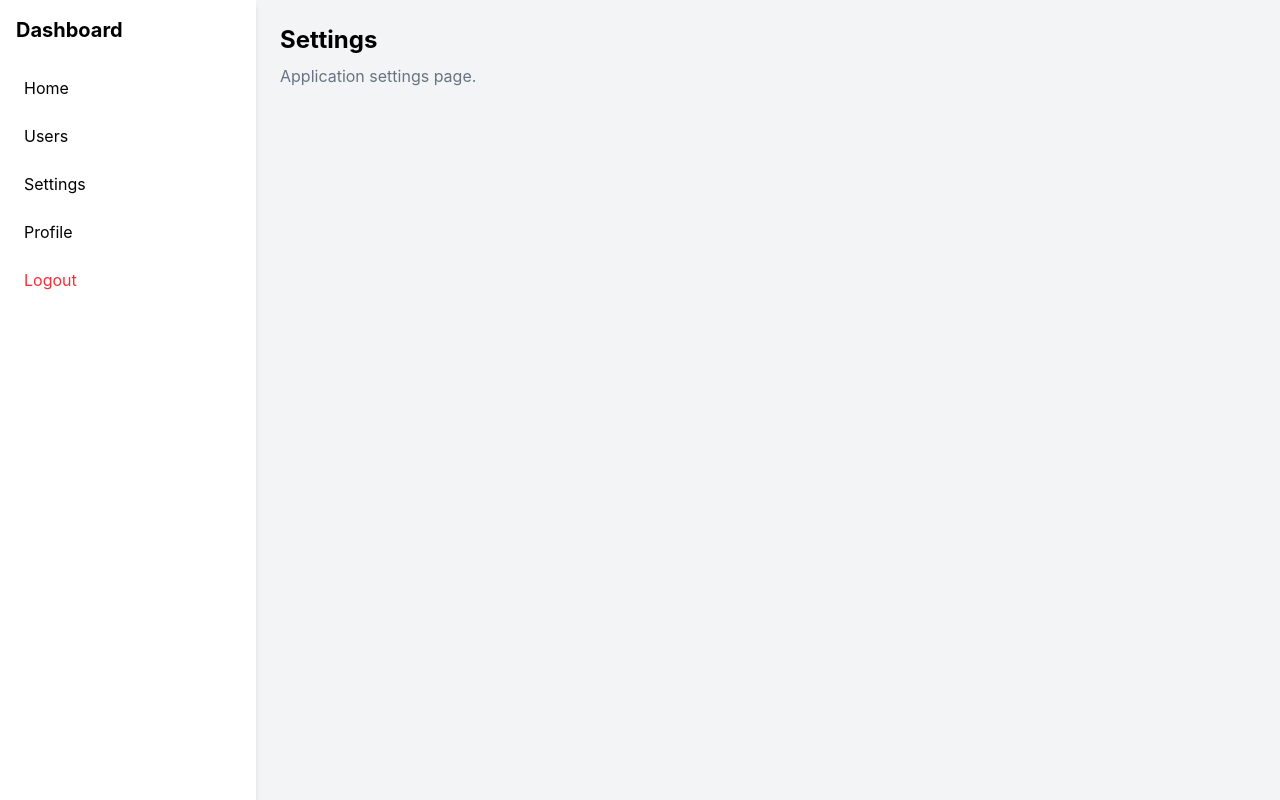
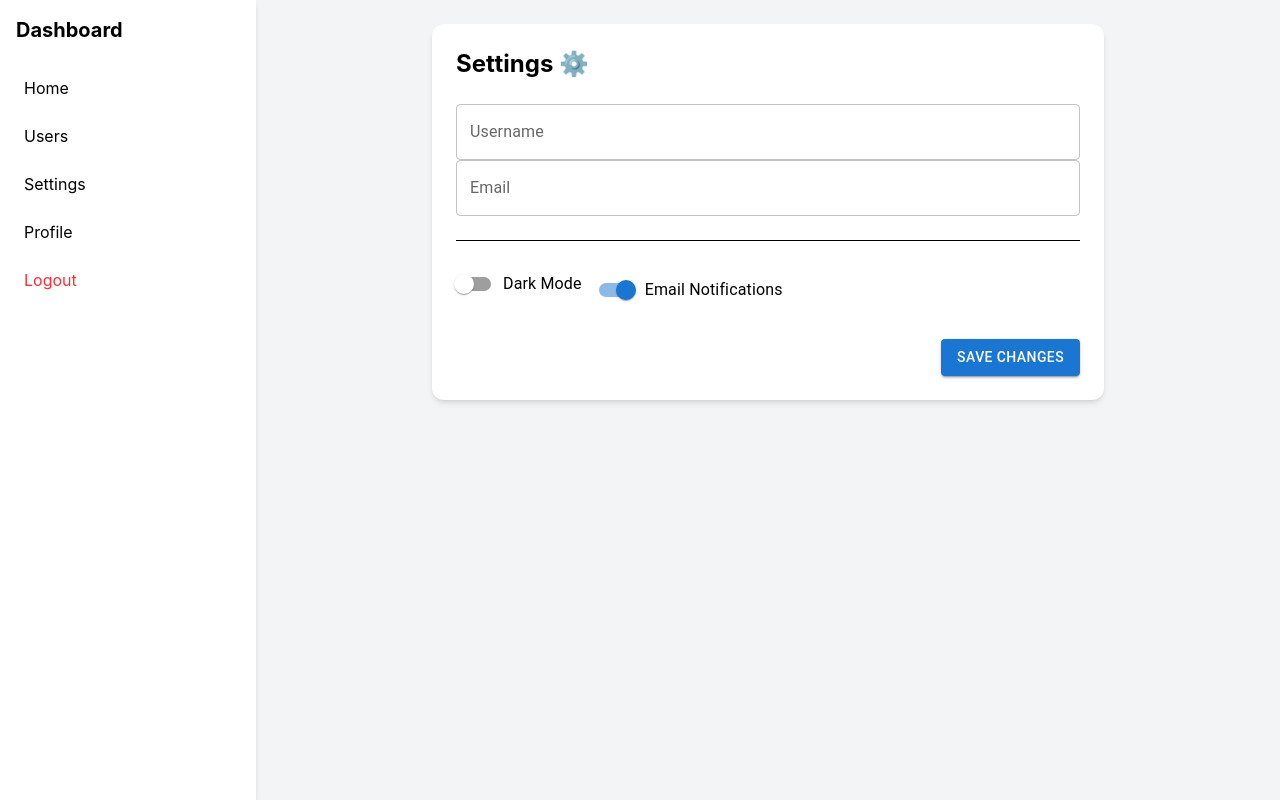
Before and after one commit to mohamadjamal2005/web1midterm, a React (Vite) app: page /dashboard/settings in a window 1280 px wide. Built offline with nearby package versions, Linux system fonts and the light colour scheme.

Commit message:
file updated

```diff
--- a/src/pages/Settings.tsx
+++ b/src/pages/Settings.tsx
@@ -1,10 +1,70 @@
+import { useState } from "react";
+import { TextField, Switch, FormControlLabel, Button } from "@mui/material";
+
 const Settings = () => {
+  const [darkMode, setDarkMode] = useState(false);
+  const [emailNotif, setEmailNotif] = useState(true);
+
   return (
-    <div>
-      <h1 className="text-2xl font-bold">Settings</h1>
-      <p className="text-gray-500 mt-2">
-        Application settings page.
-      </p>
+    <div className="max-w-2xl mx-auto bg-white p-6 rounded-xl shadow-md">
+
+      {/* Title */}
+      <h1 className="text-2xl font-bold mb-6">
+        Settings ⚙️
+      </h1>
+
+      {/* Profile Section */}
+      <div className="space-y-4">
+
+        <TextField
+          fullWidth
+          label="Username"
+          variant="outlined"
+        />
+
+        <TextField
+          fullWidth
+          label="Email"
+          variant="outlined"
+        />
+
+      </div>
+
+      {/* Divider */}
+      <div className="my-6 border-t"></div>
+
+      {/* Toggles */}
+      <div className="space-y-3">
+
+        <FormControlLabel
+          control={
+            <Switch
+              checked={darkMode}
+              onChange={() => setDarkMode(!darkMode)}
+            />
+          }
+          label="Dark Mode"
+        />
+
+        <FormControlLabel
+          control={
+            <Switch
+              checked={emailNotif}
+              onChange={() => setEmailNotif(!emailNotif)}
+            />
+          }
+          label="Email Notifications"
+        />
+
+      </div>
+
+      {/* Save Button */}
+      <div className="mt-6 flex justify-end">
+        <Button variant="contained" color="primary">
+          Save Changes
+        </Button>
+      </div>
+
     </div>
   );
 };
```
Also changed, not shown: 1 other file (tests, documents, lock files or other folders).
